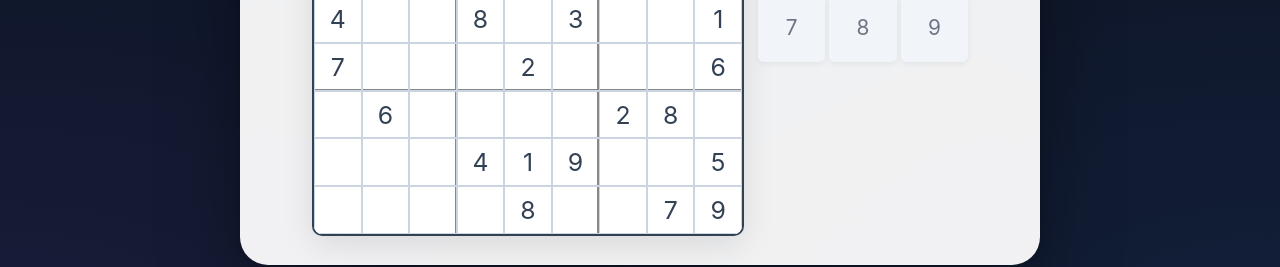
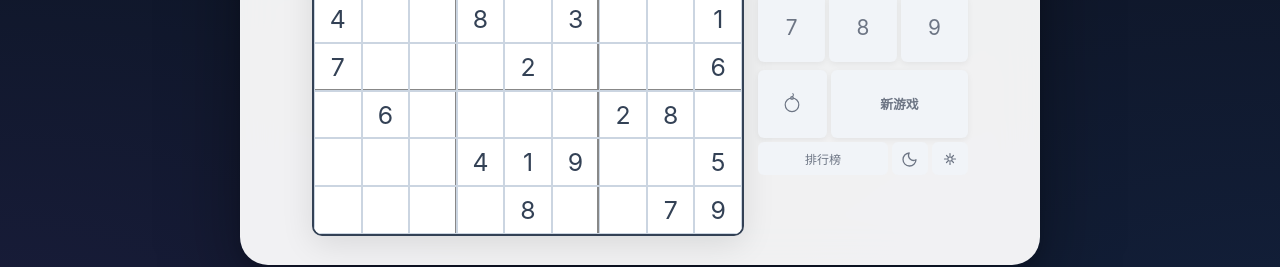
Before and after one commit to daxmate/sudoku, a Vue app: page / in a window 1280 px wide. Shown: the part 456-723 px from the top of the page. Built offline with nearby package versions, Linux system fonts and the light colour scheme.

Commit message:
feat: Step 6 — 底部面板（全部标记/新游戏/排行榜/主题/设置）

```diff
--- a/src/App.vue
+++ b/src/App.vue
@@ -9,6 +9,7 @@
         <div class="side-panel">
           <ActionButtons />
           <NumberPad />
+          <BottomPanel />
         </div>
       </div>
     </div>
@@ -21,6 +22,7 @@ import GameHeader from './components/GameHeader.vue'
 import GameBoard from './components/GameBoard.vue'
 import ActionButtons from './components/ActionButtons.vue'
 import NumberPad from './components/NumberPad.vue'
+import BottomPanel from './components/BottomPanel.vue'
 
 const isDarkMode = ref(false)
 </script>
--- /dev/null
+++ b/src/components/BottomPanel.vue
@@ -0,0 +1,129 @@
+<template>
+  <div class="bottom-section">
+    <!-- 底部行：全部标记 + 新游戏 -->
+    <div class="bottom-row">
+      <button class="auto-mark-btn" title="全部标记">
+        <svg viewBox="0 0 30 30" width="24" height="24" fill="none">
+          <circle cx="15" cy="16" r="8.5" stroke="currentColor" stroke-width="1.5"/>
+          <rect x="13.5" y="6" width="3" height="3" rx=".6" stroke="currentColor" stroke-width="1.3"/>
+          <path d="M15 6q3-2 1-4" stroke="currentColor" stroke-width="1.3" stroke-linecap="round"/>
+        </svg>
+      </button>
+      <button class="new-game-btn">新游戏</button>
+    </div>
+
+    <!-- 底部按钮行：排行榜 + 主题 + 设置 -->
+    <div class="leaderboard-row">
+      <button class="lb-btn">排行榜</button>
+      <button class="icon-btn" title="切换暗色主题">
+        <svg viewBox="0 0 16 16" width="16" height="16" fill="none">
+          <path d="M14 8.79A6.5 6.5 0 117.21 2 5 5 0 0014 8.79z" stroke="currentColor" stroke-width="1.3" stroke-linejoin="round"/>
+        </svg>
+      </button>
+      <button class="icon-btn" title="设置">
+        <svg viewBox="0 0 16 16" width="16" height="16" fill="none">
+          <circle cx="8" cy="8" r="2.2" stroke="currentColor" stroke-width="1.2"/>
+          <path d="M8 4.5v-2M8 13.5v-2M11.5 8h2M2.5 8h2M4.5 4.5l1.4 1.4M10.1 10.1l1.4 1.4M4.5 11.5l1.4-1.4M10.1 5.9l1.4-1.4" stroke="currentColor" stroke-width="1.2" stroke-linecap="round"/>
+        </svg>
+      </button>
+    </div>
+  </div>
+</template>
+
+<style scoped>
+.bottom-section {
+  display: flex;
+  flex-direction: column;
+  gap: 4px;
+}
+
+.bottom-row {
+  display: grid;
+  grid-template-columns: 1fr 2fr;
+  gap: 4px;
+}
+
+.auto-mark-btn {
+  width: 100%;
+  aspect-ratio: 1;
+  border: none;
+  border-radius: 6px;
+  background: #f1f4f8;
+  color: #6d7584;
+  cursor: pointer;
+  display: flex;
+  align-items: center;
+  justify-content: center;
+  transition: all .15s ease;
+  box-shadow: 0 2px 6px rgba(0,0,0,.06);
+}
+
+.auto-mark-btn:hover {
+  background: #e5e9f0;
+  color: #065f46;
+}
+
+.new-game-btn {
+  width: 100%;
+  border: none;
+  border-radius: 6px;
+  font-size: .8rem;
+  font-weight: 600;
+  cursor: pointer;
+  transition: all .15s ease;
+  font-family: 'Inter', sans-serif;
+  background: #f1f4f8;
+  color: #6d7584;
+  box-shadow: 0 2px 6px rgba(0,0,0,.06);
+}
+
+.new-game-btn:hover {
+  background: #e5e9f0;
+  color: #4f46e5;
+  transform: translateY(-1px);
+}
+
+.leaderboard-row {
+  display: flex;
+  gap: 4px;
+}
+
+.lb-btn {
+  flex: 1;
+  border: none;
+  border-radius: 6px;
+  padding: 8px;
+  background: #f1f4f8;
+  color: #6d7584;
+  font-size: .75rem;
+  font-weight: 500;
+  cursor: pointer;
+  transition: all .12s ease;
+  font-family: 'Inter', sans-serif;
+}
+
+.lb-btn:hover {
+  background: #e5e9f0;
+  color: #4f46e5;
+}
+
+.icon-btn {
+  width: 36px;
+  flex-shrink: 0;
+  border: none;
+  border-radius: 6px;
+  padding: 8px;
+  background: #f1f4f8;
+  color: #6d7584;
+  cursor: pointer;
+  transition: all .12s ease;
+  display: flex;
+  align-items: center;
+  justify-content: center;
+}
+
+.icon-btn:hover {
+  background: #e5e9f0;
+  color: #4f46e5;
+}
+</style>
```
